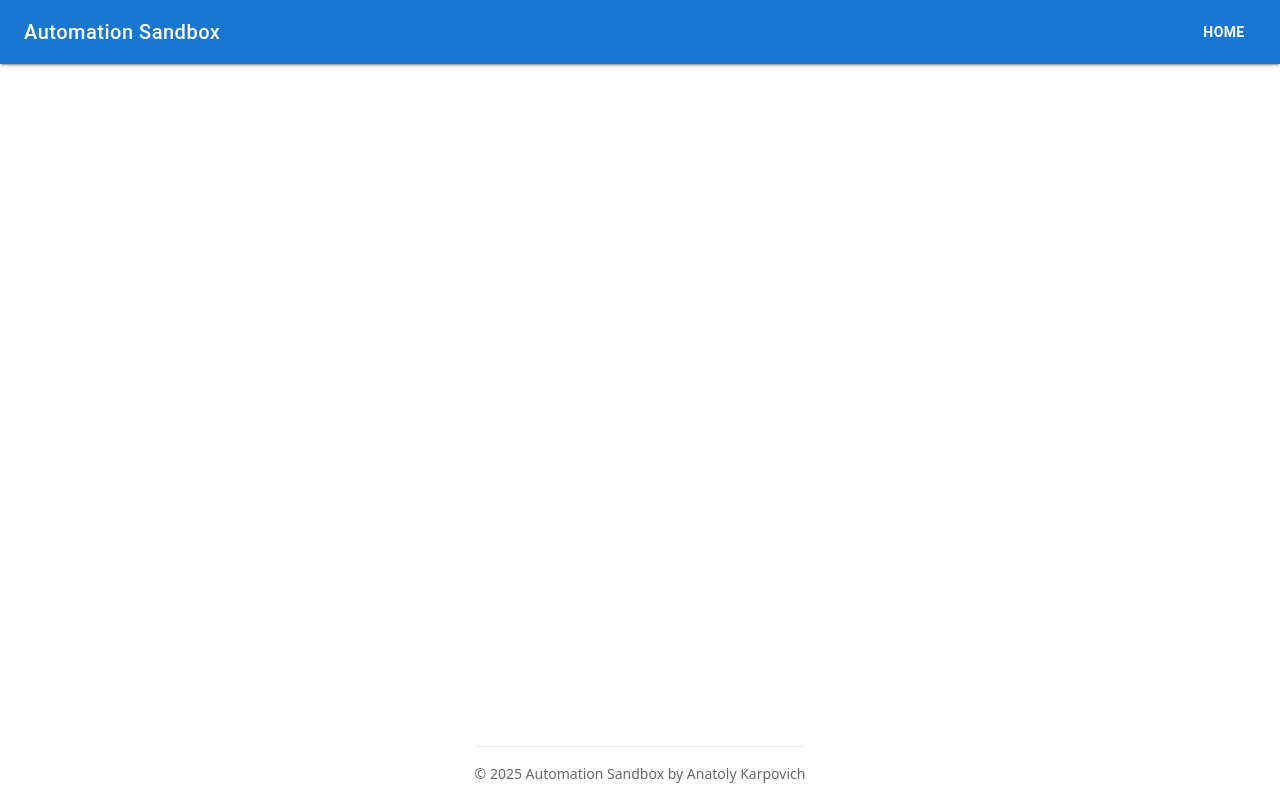
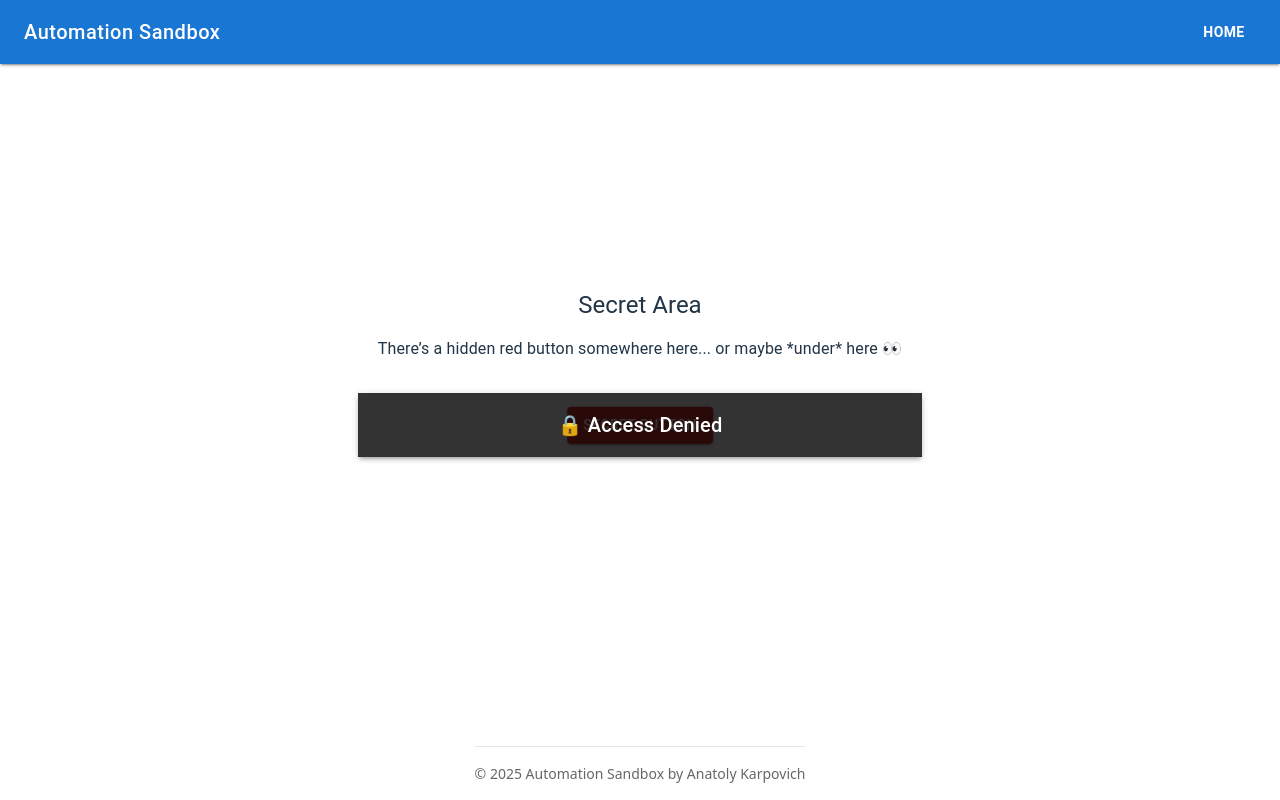
Before and after one commit to anatoly-karpovich/test-automation-sandbox, a React (Vite) app: page /secret-area in a window 1280 px wide. Built offline with nearby package versions, Linux system fonts and the light colour scheme.

Commit message:
added secretArea and dynamicLoading pages

```diff
--- a/src/App.tsx
+++ b/src/App.tsx
@@ -4,10 +4,11 @@ import FormAuth from "./pages/formAuth/FormAuth";
 import Success from "./pages/formAuth/Success";
 import SortableTable from "./pages/SortableTable";
 import Dropdown from "./pages/Dropdown";
+import SecretArea from "./pages/SecretArea";
 // import Checkboxes from "./pages/Checkboxes";
 // import DynamicContent from "./pages/DynamicContent";
 // import DynamicControls from "./pages/DynamicControls";
-// import DynamicLoading from "./pages/DynamicLoading";
+import DynamicLoading from "./pages/DynamicLoading";
 // import Frames from "./pages/Frames";
 // import FileDownload from "./pages/FileDownload";
 import Layout from "./components/Layout";
@@ -21,11 +22,12 @@ export default function App() {
           <Route path="/form-auth" element={<FormAuth />} />
           <Route path="/success" element={<Success />} />
           <Route path="/sortable-table" element={<SortableTable />} />
+          <Route path="/secret-area" element={<SecretArea />} />
           {/* <Route path="/checkboxes" element={<Checkboxes />} /> */}
           <Route path="/dropdown" element={<Dropdown />} />
           {/* <Route path="/dynamic-content" element={<DynamicContent />} /> */}
           {/* <Route path="/dynamic-controls" element={<DynamicControls />} /> */}
-          {/* <Route path="/dynamic-loading" element={<DynamicLoading />} /> */}
+          <Route path="/dynamic-loading" element={<DynamicLoading />} />
           {/* <Route path="/frames" element={<Frames />} /> */}
           {/* <Route path="/file-download" element={<FileDownload />} /> */}
         </Routes>
--- /dev/null
+++ b/src/pages/DynamicLoading.tsx
@@ -0,0 +1,86 @@
+import { useState } from "react";
+import { Box, Button, LinearProgress, Typography, Paper, Checkbox } from "@mui/material";
+
+export default function DynamicLoading() {
+  const [loading, setLoading] = useState(false);
+  const [visible, setVisible] = useState(true);
+  const [message, setMessage] = useState("");
+
+  const handleToggle = () => {
+    setMessage("");
+    setLoading(true);
+
+    const duration = Math.floor(Math.random() * 6000) + 5000; // 8–15 сек
+
+    const timeout = setTimeout(() => {
+      setLoading(false);
+      setVisible((prev) => !prev);
+      setMessage(visible ? "The element has disappeared." : "The element has returned.");
+      clearTimeout(timeout);
+    }, duration);
+  };
+
+  const buttonText = loading ? "Loading..." : visible ? "Remove Element" : "Return Element";
+
+  return (
+    <Box
+      sx={{
+        display: "flex",
+        flexDirection: "column",
+        alignItems: "center",
+        justifyContent: "center",
+        minHeight: "80vh",
+      }}
+    >
+      <Paper
+        elevation={3}
+        sx={{
+          p: 4,
+          width: "100%",
+          maxWidth: 500,
+          textAlign: "center",
+          position: "relative",
+        }}
+      >
+        <Typography variant="h5" mb={3}>
+          Dynamic Loading
+        </Typography>
+
+        <Button
+          variant="contained"
+          color="primary"
+          onClick={handleToggle}
+          disabled={loading}
+          data-testid="start-button"
+          sx={{ mb: 3, minWidth: 200 }}
+        >
+          {buttonText}
+        </Button>
+
+        {/* Прогресс бар */}
+        {loading && (
+          <Box sx={{ width: "100%", mb: 3 }} data-testid="progress-bar">
+            <LinearProgress />
+          </Box>
+        )}
+
+        {/* Динамический элемент */}
+        {!loading && visible && (
+          <Box sx={{ mb: 3 }} data-testid="dynamic-element">
+            <Checkbox defaultChecked />
+            <Typography variant="body1" display="inline">
+              Dynamic checkbox
+            </Typography>
+          </Box>
+        )}
+
+        {/* Сообщение */}
+        {!loading && message && (
+          <Typography variant="body1" color={visible ? "error.main" : "success.main"} data-testid="status-message">
+            {message}
+          </Typography>
+        )}
+      </Paper>
+    </Box>
+  );
+}
--- a/src/pages/Home.tsx
+++ b/src/pages/Home.tsx
@@ -10,12 +10,14 @@ import HourglassBottomIcon from "@mui/icons-material/HourglassBottom";
 import TableChartIcon from "@mui/icons-material/TableChart";
 import WebIcon from "@mui/icons-material/Web";
 import FileDownloadIcon from "@mui/icons-material/FileDownload";
+import LockIcon from "@mui/icons-material/Lock";
 
 const cards = [
   { label: "Form Authentication", path: "/form-auth", icon: <LoginIcon sx={{ fontSize: 48 }} color="primary" /> },
   { label: "Checkboxes", path: "/checkboxes", icon: <CheckBoxIcon sx={{ fontSize: 48 }} color="success" /> },
   { label: "Dropdown", path: "/dropdown", icon: <ArrowDropDownCircleIcon sx={{ fontSize: 48 }} color="secondary" /> },
   { label: "Dynamic Content", path: "/dynamic-content", icon: <DynamicFeedIcon sx={{ fontSize: 48 }} color="info" /> },
+  { label: "Secret Area", path: "/secret", icon: <LockIcon sx={{ fontSize: 48 }} color="error" /> },
   {
     label: "Dynamic Controls",
     path: "/dynamic-controls",
--- /dev/null
+++ b/src/pages/SecretArea.tsx
@@ -0,0 +1,80 @@
+import { Box, Button, Typography, Paper } from "@mui/material";
+
+export default function SecretArea() {
+  const handleSecretClick = () => {
+    alert("🚨 You've reached a secret area!");
+  };
+
+  return (
+    <Box
+      sx={{
+        display: "flex",
+        flexDirection: "column",
+        alignItems: "center",
+        justifyContent: "center",
+        minHeight: "80vh",
+      }}
+    >
+      <Typography variant="h5" mb={2}>
+        Secret Area
+      </Typography>
+      <Typography variant="body1" mb={4}>
+        There’s a hidden red button somewhere here... or maybe *under* here 👀
+      </Typography>
+      <Paper
+        elevation={3}
+        sx={{
+          p: 4,
+          width: "100%",
+          maxWidth: 500,
+          textAlign: "center",
+          position: "relative",
+        }}
+      >
+        {/* Красная кнопка — ПОД другим элементом */}
+        <Button
+          variant="contained"
+          color="error"
+          sx={{
+            position: "absolute",
+            top: "50%",
+            left: "50%",
+            transform: "translate(-50%, -50%)",
+            zIndex: 1, // ниже перекрывающего слоя
+          }}
+          onClick={handleSecretClick}
+          data-testid="secret-button"
+        >
+          Secret Button
+        </Button>
+
+        {/* Перекрывающий элемент */}
+        <Box
+          sx={{
+            position: "absolute",
+            top: 0,
+            left: 0,
+            width: "100%",
+            height: "100%",
+            backgroundColor: "rgba(0,0,0,0.8)",
+            zIndex: 2,
+          }}
+          data-testid="cover-layer"
+        >
+          <Typography
+            variant="h6"
+            color="white"
+            sx={{
+              position: "absolute",
+              top: "50%",
+              left: "50%",
+              transform: "translate(-50%, -50%)",
+            }}
+          >
+            🔒 Access Denied
+          </Typography>
+        </Box>
+      </Paper>
+    </Box>
+  );
+}
```
